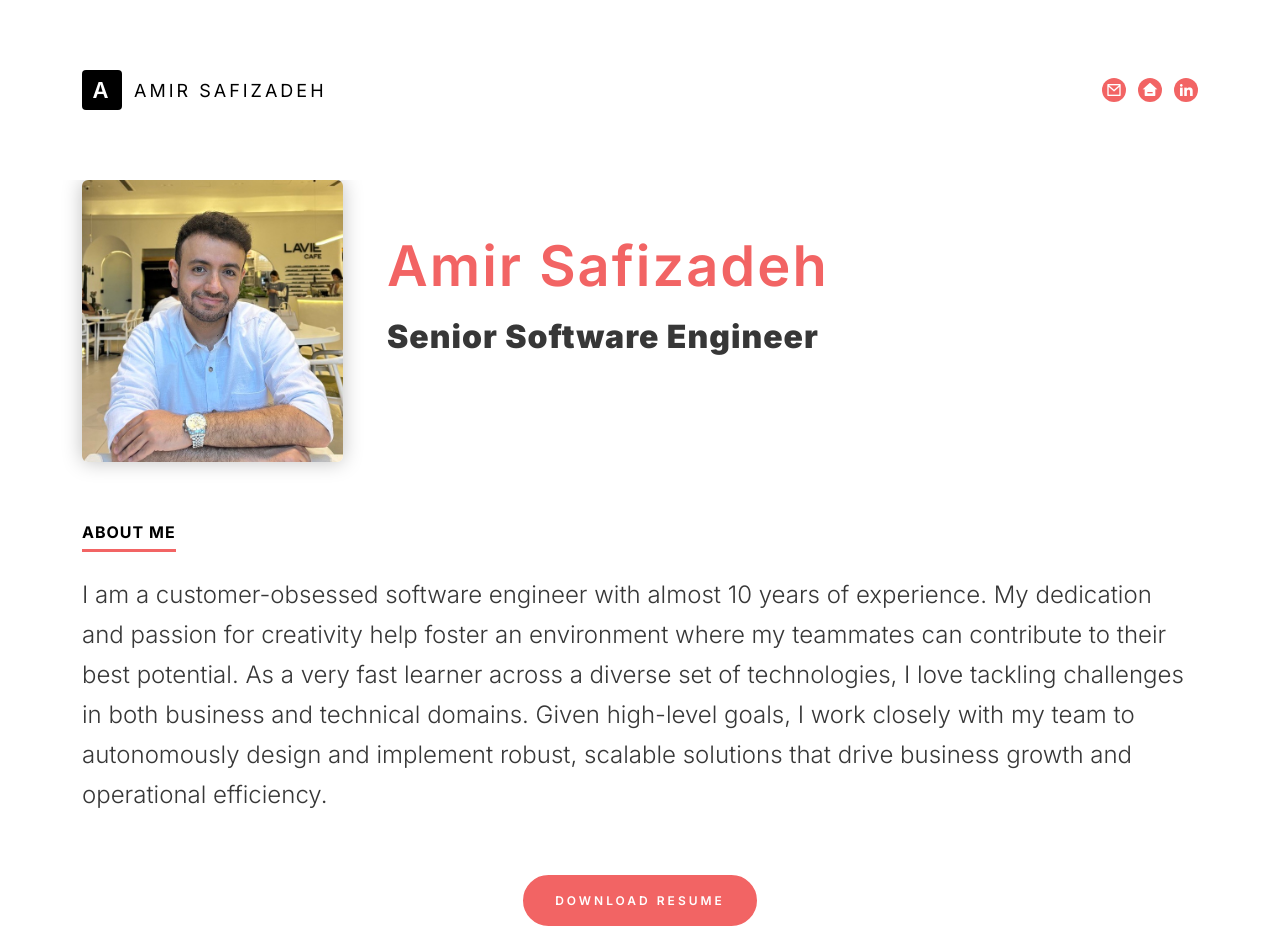
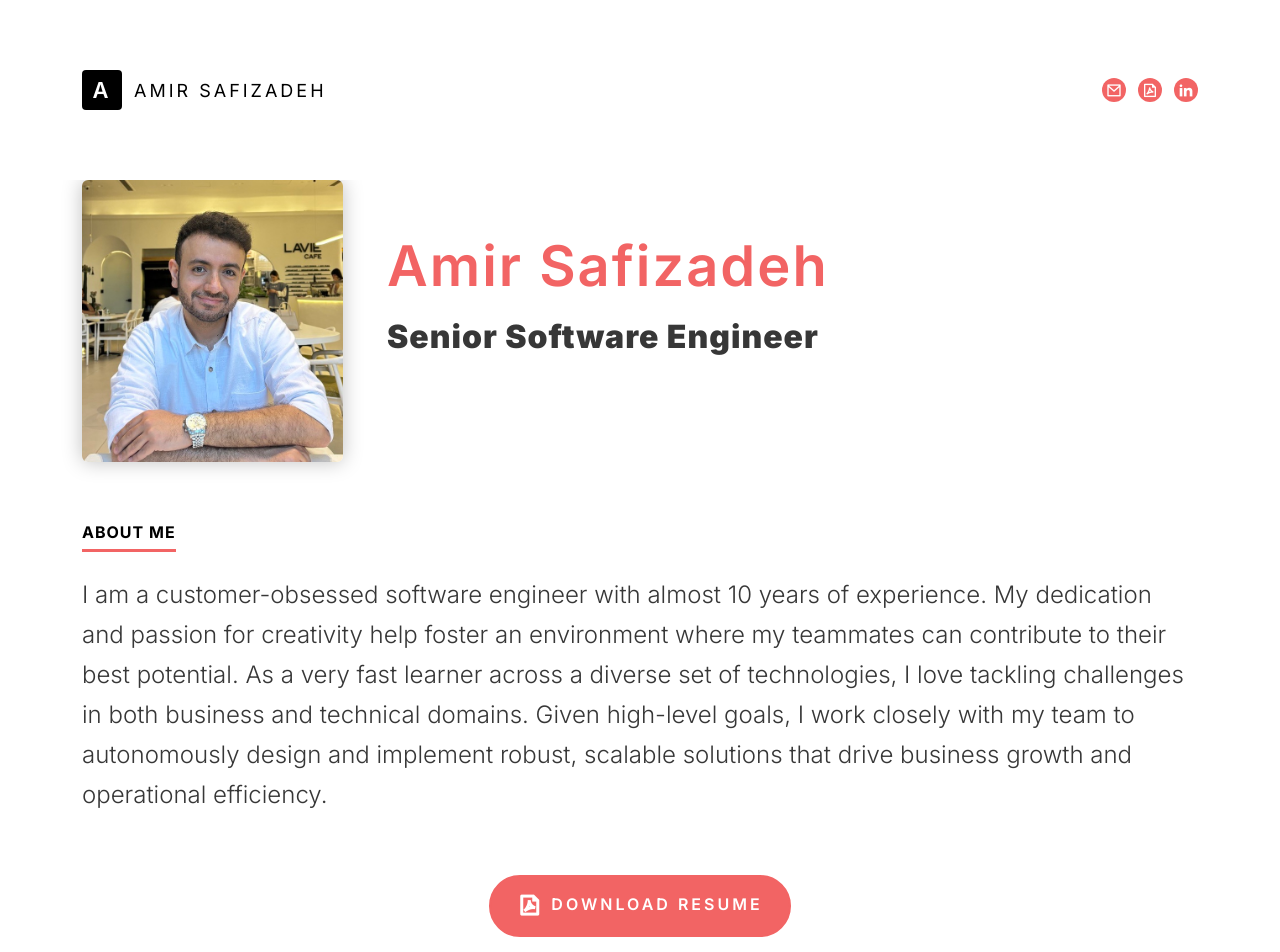
Before and after one commit to amir-safizadeh/amir-safizadeh.github.io, a plain HTML site: page index.html in a window 1280 px wide. Shown: the top 952 px of the page. Drawn offline with nearby package versions, Linux system fonts and the light colour scheme.

Commit message:
feat: Add CV file

```diff
--- a/assets/css/main.css
+++ b/assets/css/main.css
@@ -255,12 +255,11 @@ img {
 .ds-button {
   display: inline-block;
   text-transform: uppercase;
-  font-size: 12px;
-  line-height: 13px;
+  padding: 11px 26px;
+  font-size: 16px;
   font-weight: 600;
   letter-spacing: 3px;
   color: #fff;
-  padding: 17px 30px;
   border: 2px solid #f26464;
   border-radius: 60px;
   background-color: #f26464;
@@ -269,6 +268,11 @@ img {
   background-color: #fff;
   color: #f26464;
 }
+.ds-button-sec i {
+  font-size: 24px;
+  vertical-align: middle;
+}
+
 .ds-arrow-button i {
   display: inline-block;
   vertical-align: middle;
@@ -671,7 +675,7 @@ span.ds-location {
   color: #fff !important;
   border: none;
   border-radius: 60px;
-  padding: 17px 36px;
+  padding: 11px 26px;
   font-size: 16px;
   font-weight: 600;
   letter-spacing: 1px;
--- a/index.html
+++ b/index.html
@@ -13,7 +13,7 @@
     />
     <!-- Remixicon Icon -->
     <link
-      href="https://cdn.jsdelivr.net/npm/remixicon@2.5.0/fonts/remixicon.css"
+      href="https://cdnjs.cloudflare.com/ajax/libs/remixicon/4.6.0/remixicon.min.css"
       rel="stylesheet"
     />
     <!-- Remixicon Icon -->
@@ -48,7 +48,12 @@
               ></a>
             </li>
             <li>
-              <a href="#" target="_self"><i class="ri-home-3-fill"></i></a>
+              <a
+                href="assets/docs/amir-safizadeh-cv.pdf"
+                target="_blank"
+                download
+                ><i class="ri-file-pdf-2-line"></i
+              ></a>
             </li>
             <li>
               <a
@@ -115,7 +120,15 @@
             that drive business growth and operational efficiency.
           </p>
           <div class="ds-button-sec text-center">
-            <a href="#" class="ds-button">Download Resume</a>
+            <a
+              href="assets/docs/amir-safizadeh-cv.pdf"
+              class="ds-button"
+              target="_blank"
+              download
+            >
+              <i class="ri-file-pdf-2-line"></i>
+              Download Resume
+            </a>
           </div>
         </section>
       </div>
```
Also changed, not shown: 1 other file.
